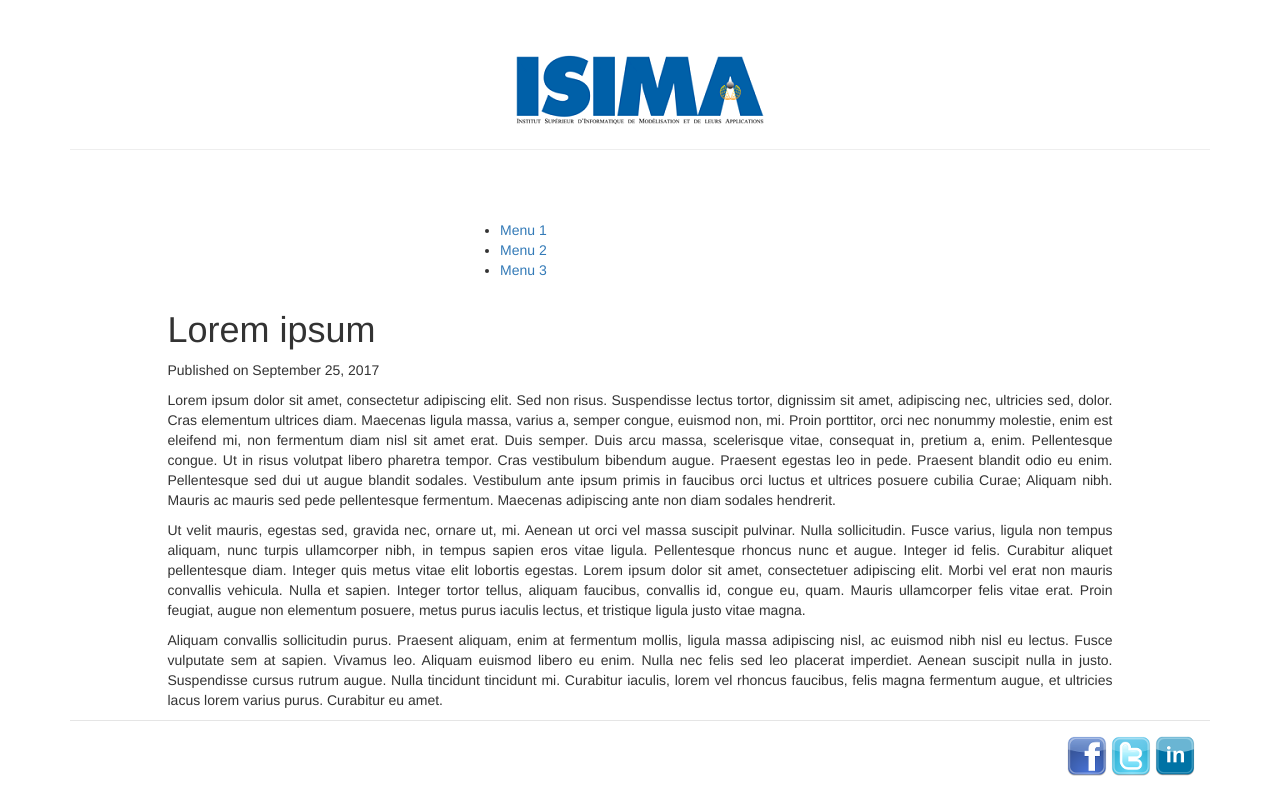
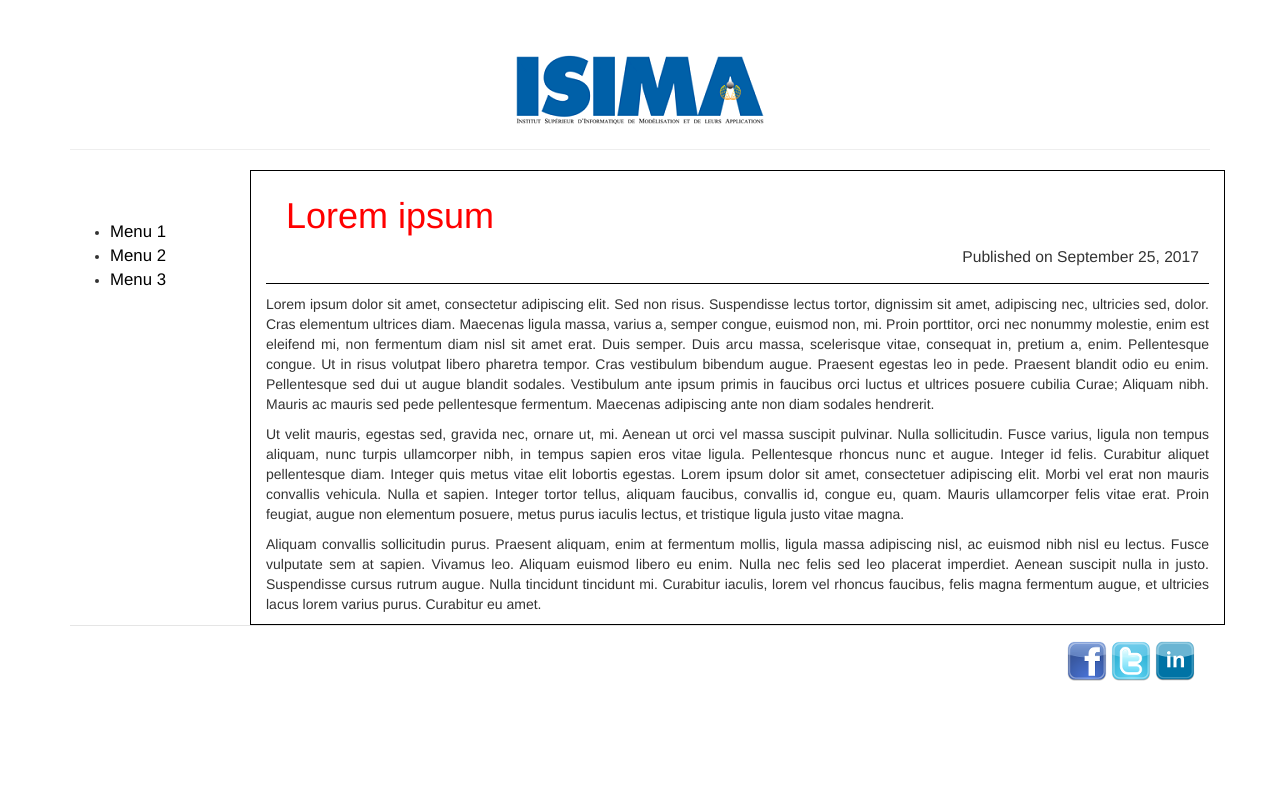
Before and after one commit to pierredupuis/ICW-Bootstrap-Website, a plain HTML site: page index.html in a window 1280 px wide. Drawn offline with Linux system fonts and the light colour scheme.

Commit message:
body, adapts to window's size

```diff
--- a/index.html
+++ b/index.html
@@ -15,14 +15,14 @@
 				<img src="img/isima.png" alt="ISIMA" />
 			</header>
 			<div class="row">
-				<nav class="col-lg-2 col-md-2 col-sm-2 col-xs-4 col-xs-offset-4">
+				<nav class="col-xs-4 col-xs-offset-4 col-sm-3 col-sm-offset-0 col-md-2 col-lg-2">
 					<ul>
 						<li> <a href="" class="menulink"> Menu 1 </a> </li>
 						<li> <a href="" class="menulink"> Menu 2 </a> </li>
 						<li> <a href="" class="menulink"> Menu 3 </a> </li>
 					</ul>
 				</nav>
-				<article class="col-lg-10 col-md-10 col-sm-10 col-xs-10 col-xs-offset-1">
+				<article class="col-xs-10 col-xs-offset-1 col-sm-offset-0 col-sm-9 col-md-10 col-lg-10">
 					<div id="arttitle">
 						<h1> Lorem ipsum </h1>
 						<p class="artdate"> Published on September 25, 2017 </p>
--- a/style.css
+++ b/style.css
@@ -3,11 +3,45 @@
 	text-align: center;
 }
 
-p
-{
-	text-align: justify;
-}
 nav
 {
 	margin-top: 50px;
 }
+
+.menulink
+{
+	color: black;
+	text-decoration: none;
+	font-size: 1.2em;
+}
+
+.menulink:hover
+{
+	/* text-shadow: 0px 0px 1px black; */
+	font-weight: bold;
+	color: black;
+	text-decoration: none;
+}
+
+article
+{
+	text-align: justify;
+	border: 1px solid black;
+}
+
+#arttitle
+{
+	border-bottom: 1px solid black;
+	padding: 5px 10px 5px 20px;
+	font-size: 1.6em;
+	margin-bottom: 10px;
+}
+h1
+{
+	color: red;
+}
+.artdate
+{
+	text-align: right;
+	font-size: 70%;
+}
```
